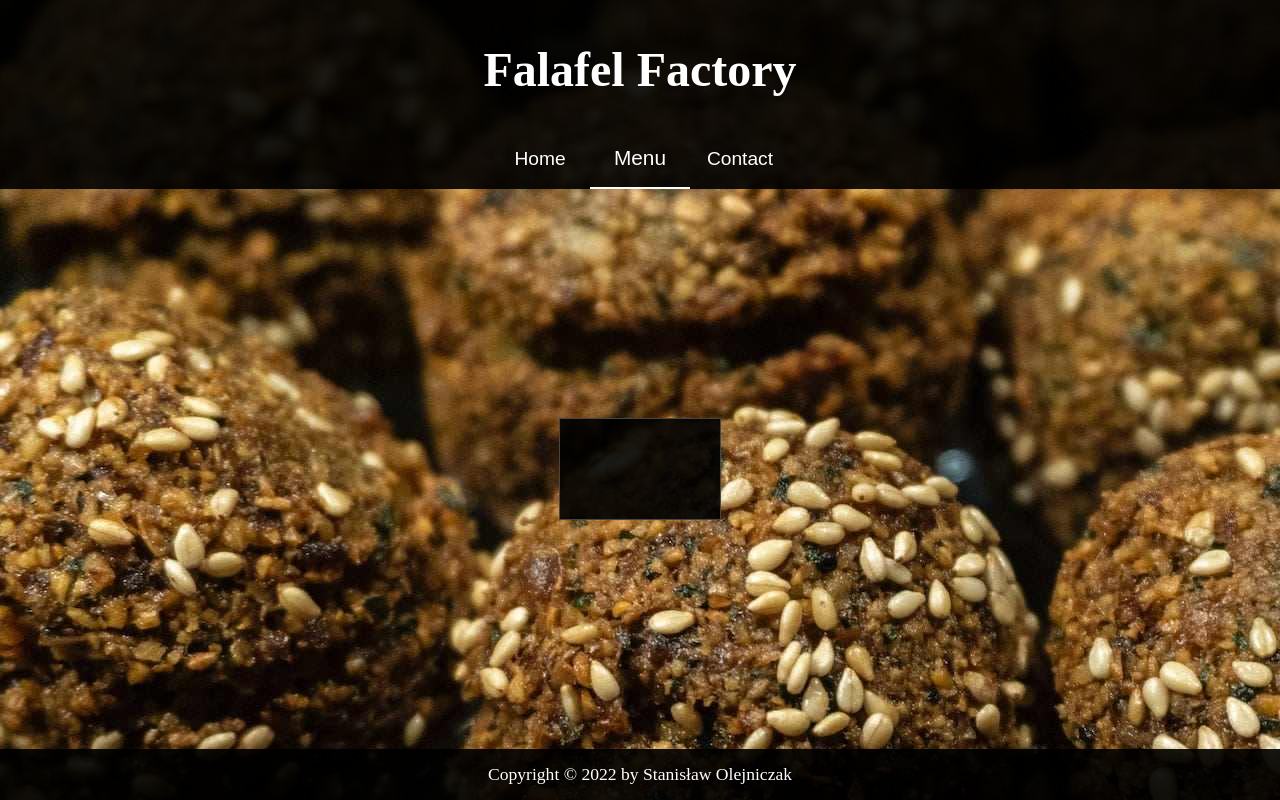
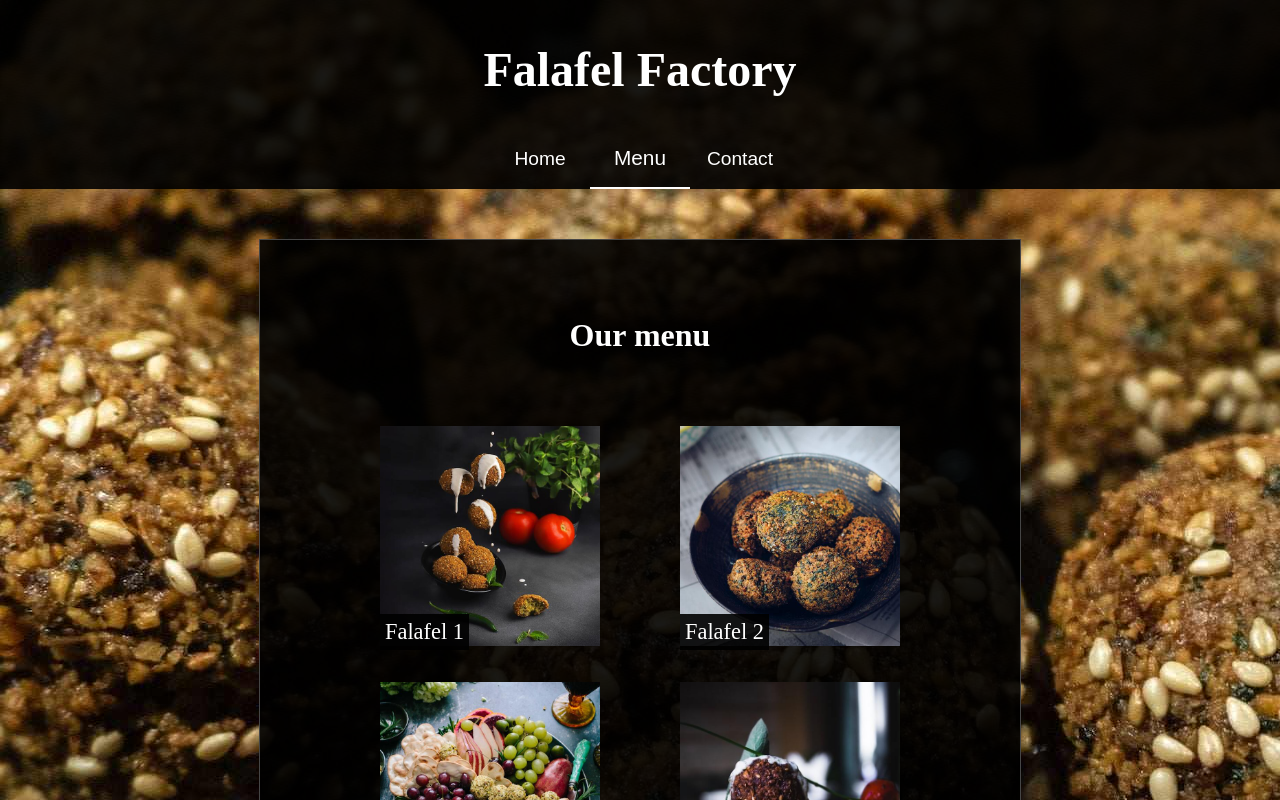
Before and after one commit to McStanley/restaurant-page, a website built with webpack: page src/index.html in a window 1280 px wide. Both pictures are taken after a click on the button "Menu". Shown: the top 800 px of the page. Built offline with nearby package versions, Linux system fonts and the light colour scheme.

Commit message:
Create menu tab

```diff
--- a/src/menu.js
+++ b/src/menu.js
@@ -1,3 +1,47 @@
+import Menu_1 from './assets/menu_1.jpg';
+import Menu_2 from './assets/menu_2.jpg';
+import Menu_3 from './assets/menu_3.jpg';
+import Menu_4 from './assets/menu_4.jpg';
+import Menu_5 from './assets/menu_5.jpg';
+import Menu_6 from './assets/menu_6.jpg';
+
 export default function createMenu() {
-    return;
+    const main = document.querySelector('.main');
+
+    const mainText = document.createElement('h2');
+    mainText.textContent = 'Our menu';
+    main.appendChild(mainText);
+
+    // create menu grid
+    const menuGrid = document.createElement('div');
+    menuGrid.classList.add('menu-grid');
+
+    // define menu items to be generated
+    const menuItems = [
+        { name: 'Falafel 1', photo: Menu_1 },
+        { name: 'Falafel 2', photo: Menu_2 },
+        { name: 'Falafel 3', photo: Menu_3 },
+        { name: 'Falafel 4', photo: Menu_4 },
+        { name: 'Falafel 5', photo: Menu_5 },
+        { name: 'Falafel 6', photo: Menu_6 },
+    ];
+    // generate menu items
+    for (const item of menuItems) {
+        const menuItem = document.createElement('figure');
+        menuItem.classList.add('menu-item');
+
+        const image = new Image();
+        image.src = item.photo;
+        menuItem.appendChild(image);
+
+        const caption = document.createElement('figcaption');
+        caption.textContent = item.name;
+        menuItem.appendChild(caption);
+
+        menuGrid.appendChild(menuItem);
+    }
+
+    main.appendChild(menuGrid);
+
+    return main;
 }
--- a/src/style.css
+++ b/src/style.css
@@ -19,10 +19,12 @@ img {
     display: flex;
     flex-direction: column;
     justify-content: space-between;
+    align-items: center;
     color: white;
 }
 
 .header {
+    width: 100%;
     padding: 10px 0 0;
     background-color: rgba(0, 0, 0, 0.9);
     display: grid;
@@ -57,22 +59,40 @@ h2 {
 }
 
 .main {
-    margin: 50px auto;
+    margin: 50px 20px;
     display: flex;
     flex-direction: column;
     justify-content: center;
     align-items: center;
     gap: 30px;
     background-color: rgba(0, 0, 0, 0.9);
-    max-width: 500px;
+    max-width: 600px;
     padding: 50px 80px;
     border: 1px solid rgb(69, 69, 69);
 }
 
 .footer {
+    width: 100%;
     padding: 15px 0;
     display: grid;
     place-content: center;
     background-color: rgba(0, 0, 0, 0.9);
     font-size: 1.1rem;
 }
+
+.menu-grid {
+    display: grid;
+    grid-template-columns: repeat(auto-fill, minmax(250px, 1fr));
+}
+
+.menu-item {
+    position: relative;
+}
+
+figcaption {
+    position: absolute;
+    bottom: 0px;
+    background-color: rgb(0, 0, 0, 0.9);
+    font-size: 1.4rem;
+    padding: 5px;
+}
```
Also changed, not shown: dist/04d41369927d627f38eb.jpg (added), dist/2b353b3571c631565ed5.jpg (added), dist/5489f049472d6ae78c65.jpg (added), dist/652e7b1f6f2b2a88c7a4.jpg (added), dist/9dda4db2fccb699d7664.jpg (added), dist/d148de06eb4ad5ceeb5e.jpg (added), dist/main.js, src/assets/menu_1.jpg (added), src/assets/menu_2.jpg (added), src/assets/menu_3.jpg (added), src/assets/menu_4.jpg (added), src/assets/menu_5.jpg (added), src/assets/menu_6.jpg (added).
